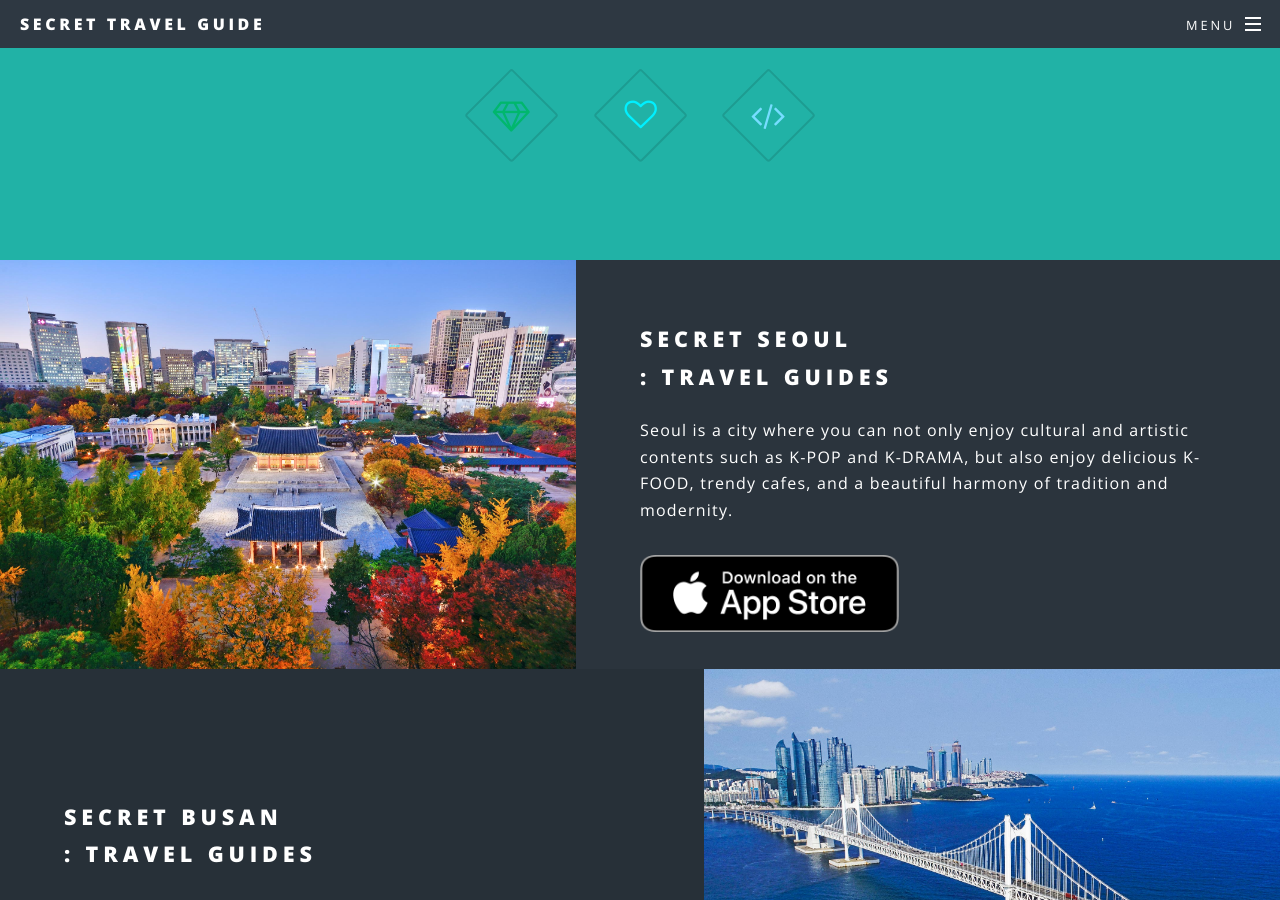
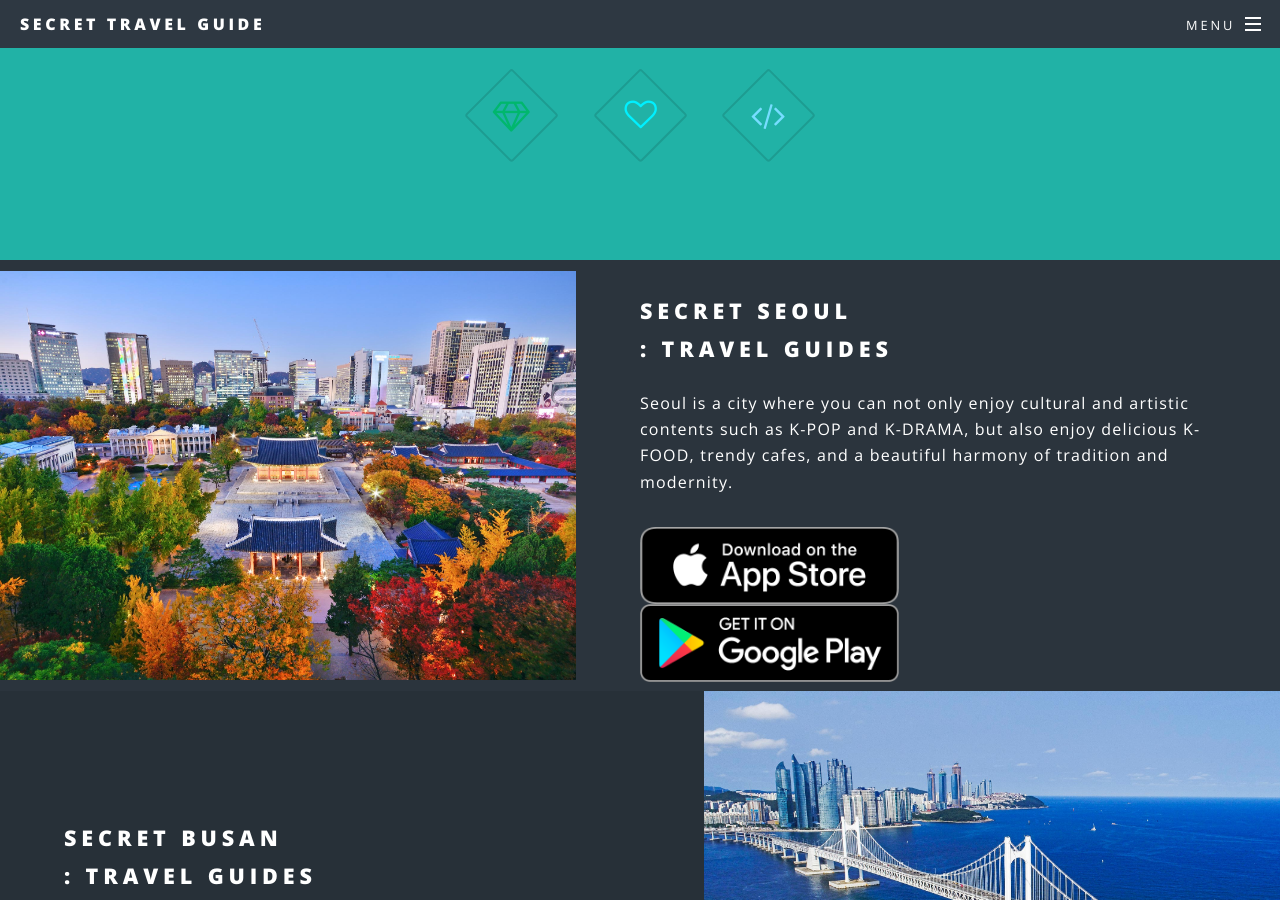
Before and after one commit to inansung/secret.github.io, a Jekyll site: the page built from index.html, in a window 1280 px wide and 900 px high, scrolled down 1161 px. Built offline with Jekyll 4.4.1, drawn with Linux system fonts in a browser that asks for light colours.

Commit message:
Update index.html

```diff
--- a/index.html
+++ b/index.html
@@ -39,7 +39,7 @@ layout: landing
 								<h2>Secret SEOUL<br />
 								: Travel Guides</h2>
 								<p>Seoul is a city where you can not only enjoy cultural and artistic contents such as K-POP and K-DRAMA, but also enjoy delicious K-FOOD, trendy cafes, and a beautiful harmony of tradition and modernity. </p>
-								<div class="image"><img src="images/appstore_badge_original.png" alt="" /></div>
+								<div class="image"><img src="images/appstore_badge_original.png" alt="" /><img src="images/googleplay_badge_original.png" alt="" /></div>
 							</div>
 						</section>
 						<section class="spotlight">
```
